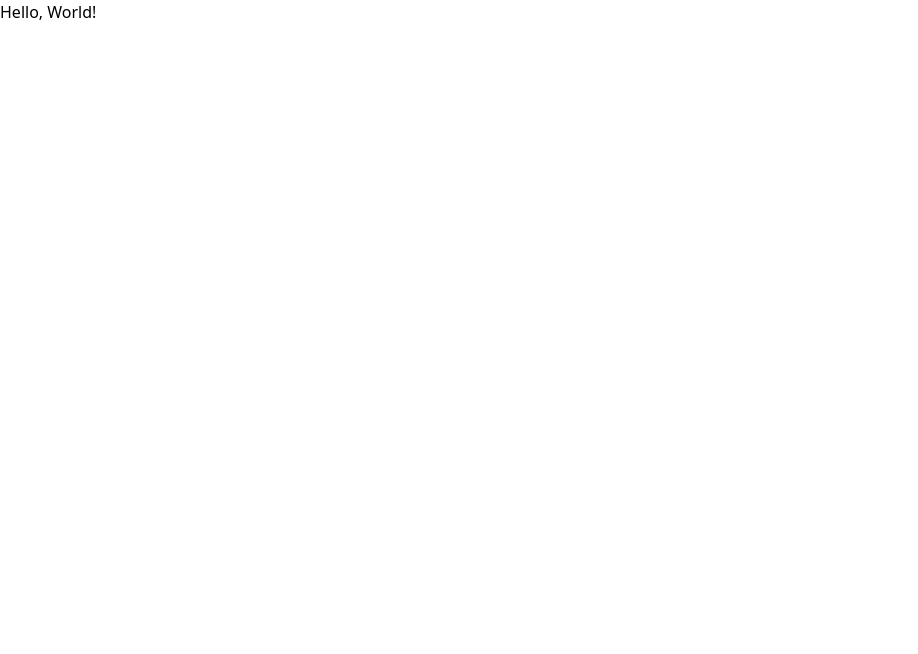
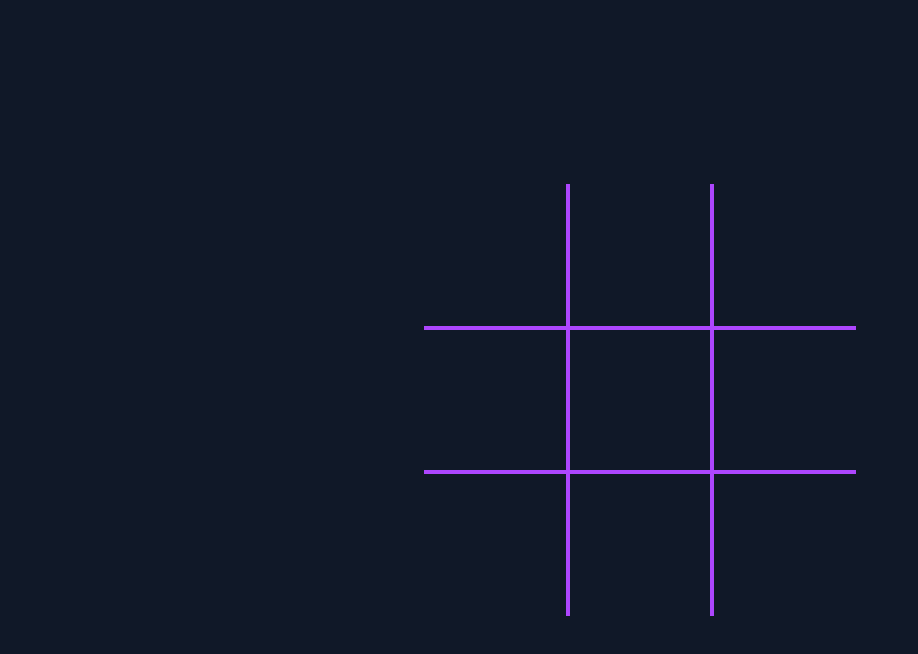
Before and after one commit to wisherjls/react-ttt, a React (Vite) app: page / in a window 1280 px wide. Shown: the top 654 px of the page, without its empty margins (0-918 px from the left). Built offline with nearby package versions, Linux system fonts and the light colour scheme; the HTML template or start-up script is replaced by a standard one.

Commit message:
feat: :sparkles: click to make X and O

```diff
--- a/src/App.jsx
+++ b/src/App.jsx
@@ -1,3 +1,41 @@
+import { useState } from "react";
+
+import Square from "./components/square";
+
 export default function App() {
-    return <h1>Hello, World!</h1>;
+  const [turn, setTurn] = useState("X"); // "X" is first turn
+  const [squares, setSquares] = useState(Array(9).fill(null));
+
+  const handleClick = (index) => {
+    if (squares[index]) return; // Ignore click if square is already non `null` (e.g. truthy/filled).
+
+    const newSquares = [...squares]; // * No mutation of state!
+    newSquares[index] = turn;
+
+    setSquares(newSquares);
+    setTurn(turn === "X" ? "O" : "X");
+  };
+
+  return (
+    <main className="w-screen h-screen flex justify-center items-center bg-gray-900">
+      <div className="relative grid grid-cols-3 w-fit gap-0">
+        {/* Horizontal lines */}
+        <div className="absolute left-0 right-0 h-1 bg-purple-500 top-[calc(33.333%-0.125rem)]" />
+        <div className="absolute left-0 right-0 h-1 bg-purple-500 top-[calc(66.666%-0.125rem)]" />
+
+        {/* Vertical lines */}
+        <div className="absolute top-0 bottom-0 w-1 bg-purple-500 left-[calc(33.333%-0.125rem)]" />
+        <div className="absolute top-0 bottom-0 w-1 bg-purple-500 left-[calc(66.666%-0.125rem)]" />
+
+        {Array.from({ length: 9 }, (_, i) => (
+          <Square
+            key={i}
+            value={squares[i]}
+            // Parent manages the square's state and 🆔. Square is more presentational.
+            onClick={() => handleClick(i)}
+          />
+        ))}
+      </div>
+    </main>
+  );
 }
--- /dev/null
+++ b/src/components/square.jsx
@@ -0,0 +1,10 @@
+export default function Square({ value, onClick }) {
+  return (
+    <button
+      className="text-9xl font-bold size-36 text-center text-white hover:bg-slate-700 transition-colors duration-200 cursor-pointer"
+      onClick={onClick}
+    >
+      {value}
+    </button>
+  );
+}
```
